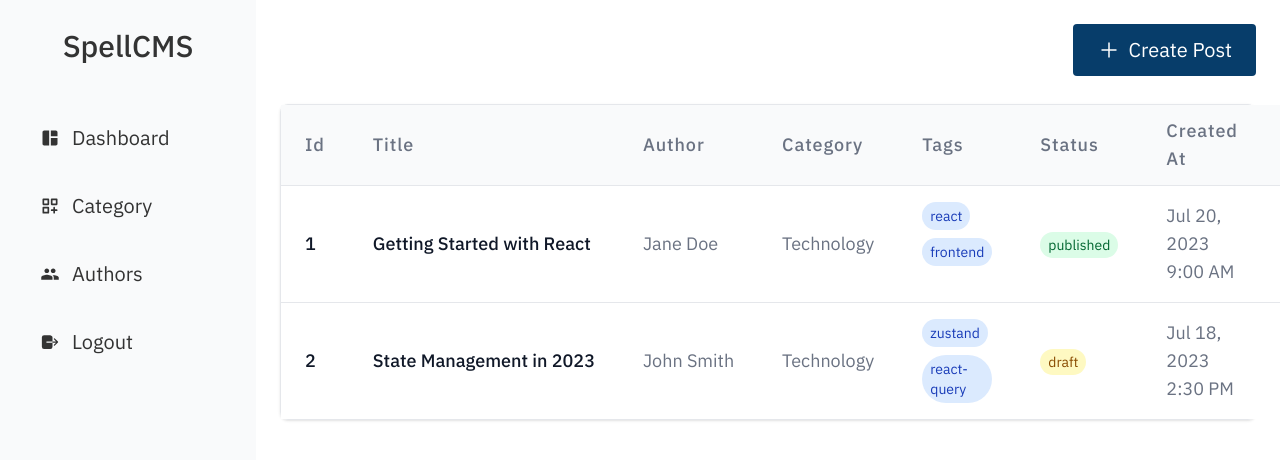
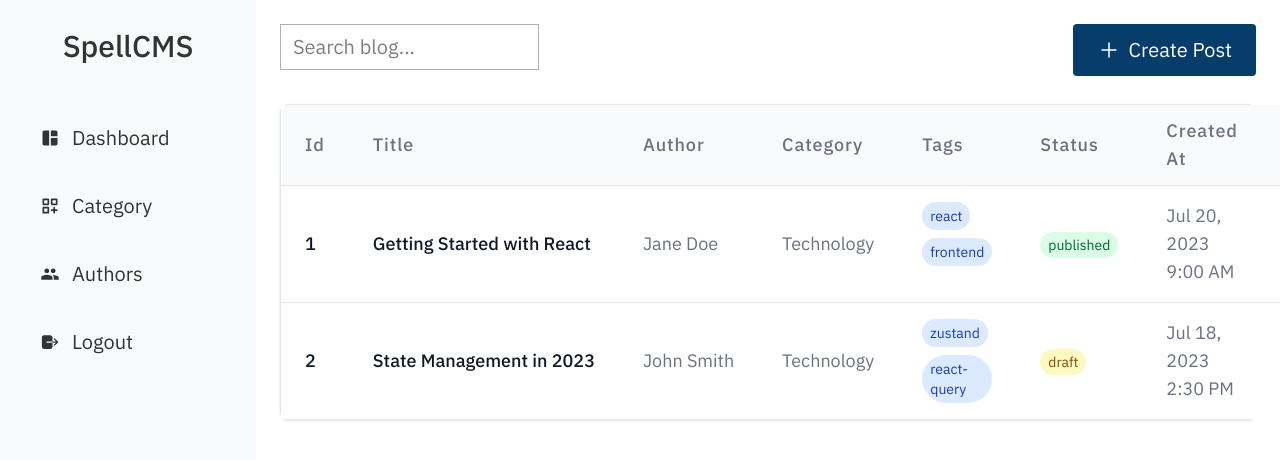
Before and after one commit to itsashim/SpellCMS, a React (Vite) app: page / in a window 1280 px wide. Shown: the top 460 px of the page. Built offline with nearby package versions, Linux system fonts and the light colour scheme; data requests are answered from the project's data file; sample sign-in values are in the browser's storage.

Commit message:
feat: add search filter for blog posts by title or tags

```diff
--- a/src/pages/Dashboard.tsx
+++ b/src/pages/Dashboard.tsx
@@ -1,7 +1,9 @@
+import { useState } from "react";
 import DashboardLayout from "../components/ui/Dashboard/DashboardLayout";
 import PostTableRow from "../components/ui/Dashboard/PostTableRow";
 import { usePosts } from "../hooks/usePost";
-import CreateBtn from "../components/CreateBtn";
+import { IoAddSharp } from "react-icons/io5";
+import { Link } from "react-router";
 
 
 interface Post {
@@ -18,11 +20,28 @@ interface Post {
 
 function Dashboard() {
   const {data:posts = []} = usePosts();
+  const [searchTerm, setSearchTerm] = useState("");
+
+  const filteredPosts = posts.filter((post) => {
+    const lowerSearch = searchTerm.toLowerCase();
+    return (
+      post.title.toLowerCase().includes(lowerSearch) ||
+      post.tags.some((tag) => tag.toLowerCase().includes(lowerSearch))
+    );
+  });
+
   return (
     <DashboardLayout>
-      <CreateBtn width="1600px" to="/create-post" ariaLabel="Create new post">
-        Create Post
-      </CreateBtn>
+      <div className="flex max-w-[1600px] mx-auto justify-between mb-7">
+        <div>
+            <input className="form-input" type="text" placeholder="Search blog..." value={searchTerm}
+              onChange={(e) => setSearchTerm(e.target.value)} />
+        </div>
+        <Link to="/create-post"  className='btn-create ms-auto'>
+          <IoAddSharp className="text-2xl text-white"/>
+          Create Post
+        </Link>
+      </div>
       <div className="rounded-lg border border-gray-200 shadow-sm max-w-[1600px] mx-auto">
         <table className="min-w-full divide-y divide-gray-200 bg-white text-xl">
           {/* Table Header */}
@@ -41,7 +60,7 @@ function Dashboard() {
 
           {/* Table Body */}
           <tbody className="divide-y divide-gray-200 text-lg">
-            {posts.map((post:Post)=>{
+            {filteredPosts.map((post:Post)=>{
               return <PostTableRow key={post.id} data={post}/>
             })}
           </tbody>
```
